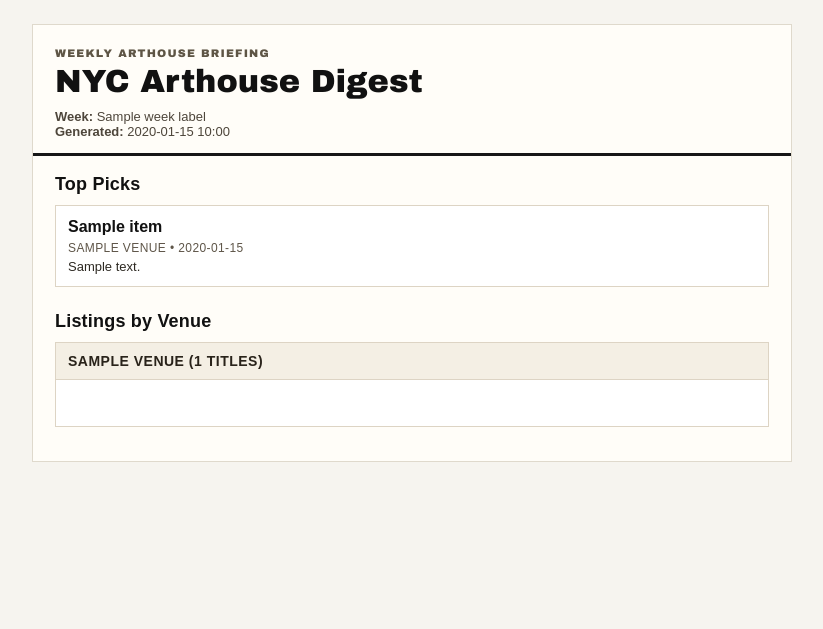
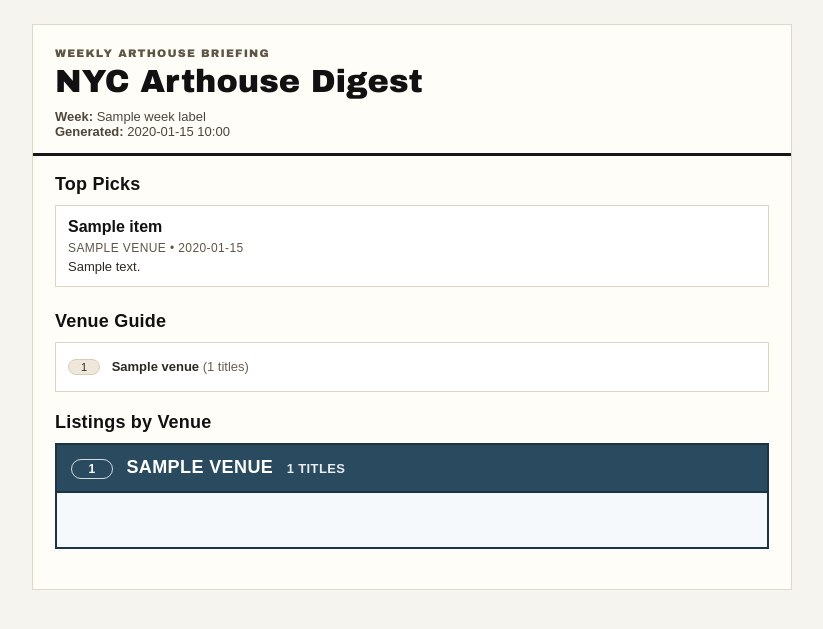
Before and after one commit to eliasisrael19/nyc-arthouse-digest, a Python web app: template src/templates/email.html.j2 in a window 1280 px wide. Shown: the top 629 px of the page, without its empty margins (228-1051 px from the left). Run offline with Jinja, Linux system fonts and the light colour scheme; the template is opened without the code that fills it: most values are stand-ins (such as "Sample title", 1, 10 or a date in 2020).

Commit message:
Redesign email layout to improve venue separation and readability

```diff
--- a/src/templates/email.html.j2
+++ b/src/templates/email.html.j2
@@ -68,30 +68,73 @@
             <tr>
               <td style="padding:6px 22px 20px 22px;">
                 <div style="font-family: Arial, Helvetica, sans-serif; font-size:18px; font-weight:700; letter-spacing:0.2px; color:#111; margin-bottom:10px;">
+                  Venue Guide
+                </div>
+                <table role="presentation" width="100%" cellpadding="0" cellspacing="0" border="0" style="margin-bottom:20px; border:1px solid #ddd4c4; background:#fff;">
+                  <tr>
+                    <td style="padding:10px 12px;">
+                      {% for venue, items in by_venue.items() %}
+                      <div style="padding:6px 0; border-bottom:{% if loop.last %}0{% else %}1px solid #f0eadf{% endif %}; font-family: Arial, Helvetica, sans-serif; font-size:13px; color:#2d2922;">
+                        <span style="display:inline-block; min-width:18px; text-align:center; background:#efe8da; border:1px solid #d8ccb6; border-radius:10px; font-size:11px; padding:1px 6px; margin-right:8px;">
+                          {{ loop.index }}
+                        </span>
+                        <strong>{{ venue }}</strong>
+                        <span style="color:#6a5f4f;">({{ items|length }} titles)</span>
+                      </div>
+                      {% endfor %}
+                    </td>
+                  </tr>
+                </table>
+
+                <div style="font-family: Arial, Helvetica, sans-serif; font-size:18px; font-weight:700; letter-spacing:0.2px; color:#111; margin-bottom:10px;">
                   Listings by Venue
                 </div>
 
                 {% for venue, items in by_venue.items() %}
-                <table role="presentation" width="100%" cellpadding="0" cellspacing="0" border="0" style="margin-bottom:14px; border:1px solid #ddd4c4; background:#fff;">
+                {% if loop.index0 % 5 == 0 %}
+                  {% set venue_header_bg = "#294a5f" %}
+                  {% set venue_header_border = "#1b3443" %}
+                  {% set venue_box_bg = "#f6f9fb" %}
+                {% elif loop.index0 % 5 == 1 %}
+                  {% set venue_header_bg = "#5b3f2f" %}
+                  {% set venue_header_border = "#402b1f" %}
+                  {% set venue_box_bg = "#fbf8f5" %}
+                {% elif loop.index0 % 5 == 2 %}
+                  {% set venue_header_bg = "#2f5d44" %}
+                  {% set venue_header_border = "#1f3f2d" %}
+                  {% set venue_box_bg = "#f6faf7" %}
+                {% elif loop.index0 % 5 == 3 %}
+                  {% set venue_header_bg = "#5c2f4d" %}
+                  {% set venue_header_border = "#3f2034" %}
+                  {% set venue_box_bg = "#fbf6f9" %}
+                {% else %}
+                  {% set venue_header_bg = "#3d475e" %}
+                  {% set venue_header_border = "#2a3346" %}
+                  {% set venue_box_bg = "#f7f8fb" %}
+                {% endif %}
+
+                <table role="presentation" width="100%" cellpadding="0" cellspacing="0" border="0" style="margin-bottom:20px; border:2px solid {{ venue_header_border }}; background:{{ venue_box_bg }};">
                   <tr>
-                    <td style="padding:10px 12px; background:#f4efe4; border-bottom:1px solid #ddd4c4; font-family: Arial, Helvetica, sans-serif; font-size:14px; font-weight:700; text-transform:uppercase; letter-spacing:0.5px; color:#29231a;">
-                      {{ venue }} ({{ items|length }} titles)
+                    <td style="padding:12px 14px; background:{{ venue_header_bg }}; border-bottom:2px solid {{ venue_header_border }}; font-family: Arial, Helvetica, sans-serif; font-size:18px; font-weight:800; text-transform:uppercase; letter-spacing:0.4px; color:#ffffff;">
+                      <span style="display:inline-block; min-width:24px; text-align:center; border:1px solid rgba(255,255,255,0.8); border-radius:12px; font-size:12px; padding:2px 8px; margin-right:8px;">{{ loop.index }}</span>
+                      {{ venue }}
+                      <span style="font-size:13px; font-weight:600; opacity:0.9; margin-left:8px;">{{ items|length }} titles</span>
                     </td>
                   </tr>
                   <tr>
-                    <td style="padding:10px 14px;">
+                    <td style="padding:12px 16px;">
                       {% for item in items %}
-                      <div style="padding:12px 0 14px 0; border-bottom:{% if loop.last %}0{% else %}1px solid #eee7da{% endif %};">
-                        <div style="font-family: Arial, Helvetica, sans-serif; font-size:14px; line-height:1.3; font-weight:700;">
+                      <div style="padding:14px 0 16px 0; border-bottom:{% if loop.last %}0{% else %}1px solid #e0d9cc{% endif %};">
+                        <div style="font-family: Arial, Helvetica, sans-serif; font-size:24px; line-height:1.2; font-weight:800; color:#131313;">
                           <a href="{{ item.url }}" style="color:#111; text-decoration:none;">{{ item.title }}</a>
                         </div>
                         {% if item.summary %}
-                        <div style="font-family: Arial, Helvetica, sans-serif; font-size:12px; color:#3f3930; margin-top:7px; line-height:1.55; text-transform:none; letter-spacing:0;">
+                        <div style="font-family: Arial, Helvetica, sans-serif; font-size:15px; color:#2d2922; margin-top:8px; line-height:1.65; text-transform:none; letter-spacing:0;">
                           {{ item.summary }}
                         </div>
                         {% endif %}
                         {% for schedule in item.schedule_lines %}
-                        <div style="font-family: Arial, Helvetica, sans-serif; font-size:12px; color:#5f5649; text-transform:uppercase; letter-spacing:0.35px; margin-top:6px; line-height:1.45;">
+                        <div style="font-family: Arial, Helvetica, sans-serif; font-size:14px; color:#4e463b; text-transform:uppercase; letter-spacing:0.4px; margin-top:9px; line-height:1.5;">
                           {{ schedule }}
                         </div>
                         {% endfor %}
```
